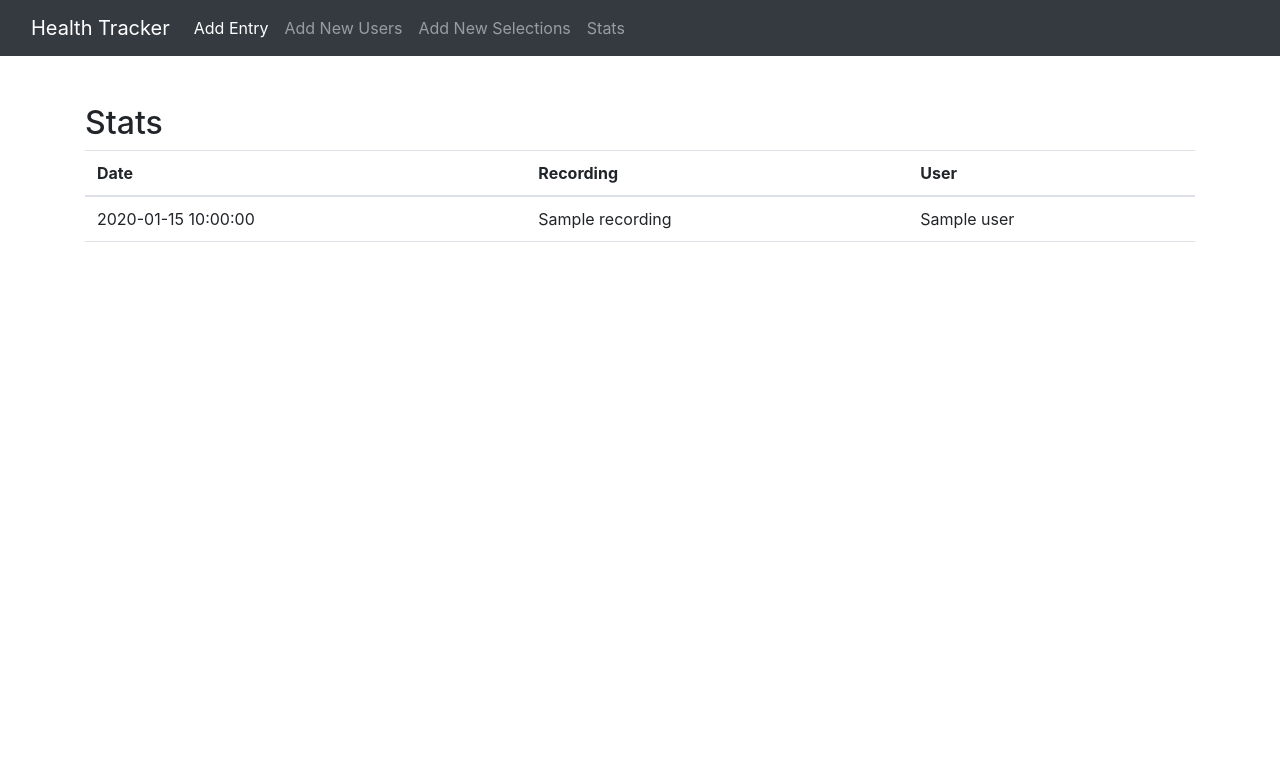
After one commit to Shalkith/healthtracker, a Flask app: template templates/stats.html in a window 1280 px wide. The commit adds this page. Shown: the top 783 px of the page. Run offline with Flask 3, Linux system fonts and the light colour scheme; the template is opened without the code that fills it: most values are stand-ins (such as "Sample title", 1, 10 or a date in 2020); some libraries are stand-ins or nearby versions.

Commit message:
add stats use dotenv

```diff
--- a/app.py
+++ b/app.py
@@ -65,6 +65,27 @@ def addnewselection():
     db_runner.close_connection(con)
     return redirect("/")
 
+@app.route("/stats/<user>",  methods=["GET", "POST"])
+def stats(user):
+
+    con = db_runner.connect()
+    if request.method == "GET":
+        #users = db_runner.get_data(con,'select * from users')
+        stats = db_runner.get_data(con,f"select * from health_log where user = '{user}'")
+        return render_template('stats.html',users=user,stats=stats)
+
+
+@app.route("/stats/",  methods=["GET", "POST"])
+def getstats():
+    con = db_runner.connect()
+    if request.method == "GET":
+        users = db_runner.get_data(con,'select * from users')
+        return render_template('get_user.html',users=users)
+
+
+    return redirect("/")
+
+
 if __name__ == '__main__':
     print("Starting Flask app")
     app.run(debug=False, host='0.0.0.0', port=80, threaded=True)
--- /dev/null
+++ b/requirements.txt
@@ -0,0 +1,3 @@
+mysql-connector-python
+flask
+python-dotenv
--- a/templates/header.html
+++ b/templates/header.html
@@ -1,6 +1,6 @@
 <nav class="navbar navbar-expand-lg navbar-dark bg-dark">
     <div class="container-fluid">
-        <a class="navbar-brand" href="#">Health Tracker</a>
+        <a class="navbar-brand" href="/">Health Tracker</a>
         <button class="navbar-toggler" type="button" data-bs-toggle="collapse" data-bs-target="#navbarNav" aria-controls="navbarNav" aria-expanded="false" aria-label="Toggle navigation">
             <span class="navbar-toggler-icon"></span>
         </button>
@@ -15,6 +15,9 @@
                 <li class="nav-item">
                     <a class="nav-link" href="/addnewselection">Add New Selections</a>
                 </li>
+                <li class="nav-item">
+                    <a class="nav-link" href="/stats">Stats</a>
+                </li>
             </ul>
         </div>
     </div>
--- /dev/null
+++ b/templates/stats.html
@@ -0,0 +1,53 @@
+<!--
+this page will get a list of all the users and display their stats
+`date`	recording	`user`
+
+only display the stats of the user that is logged in
+-->
+
+<link rel="stylesheet" href="{{ url_for('static', filename='css/bootstrap.min.css') }}">
+<script src="{{ url_for('static', filename='js/bootstrap.bundle.min.js') }}"></script>
+<script src="{{ url_for('static', filename='js/bootstrap.min.js') }}"></script>
+
+{% include 'header.html' %}
+
+<!DOCTYPE html>
+<html lang="en">
+
+<head>
+    <meta charset="UTF-8">
+    <meta name="viewport" content="width=device-width, initial-scale=1.0">
+    <title>Stats</title>
+    <link rel="stylesheet" href="{{ url_for('static', filename='css/bootstrap.css') }}">
+    <script src="{{ url_for('static', filename='js/bootstrap.js') }}"></script>
+</head>
+
+<body>
+    <div class="container mt-5">
+        <h2>Stats</h2>
+        <table class="table">
+            <thead>
+                <tr>
+                    <th scope="col">Date</th>
+                    <th scope="col">Recording</th>
+                    <th scope="col">User</th>
+                </tr>
+            </thead>
+            <tbody>
+                {% for stat in stats %}
+
+
+                <tr>
+                    <td>{{ stat.date }}</td>
+                    <td>{{ stat.recording }}</td>
+                    <td>{{ stat.user }}</td>
+                </tr>
+
+                {% endfor %}
+            </tbody>
+        </table>
+    </div>
+
+
+
+</html>
```
Also changed, not shown: scripts/mariadb_runner.py (+20 -8 lines), templates/get_user.html (added, +36 -0 lines).
